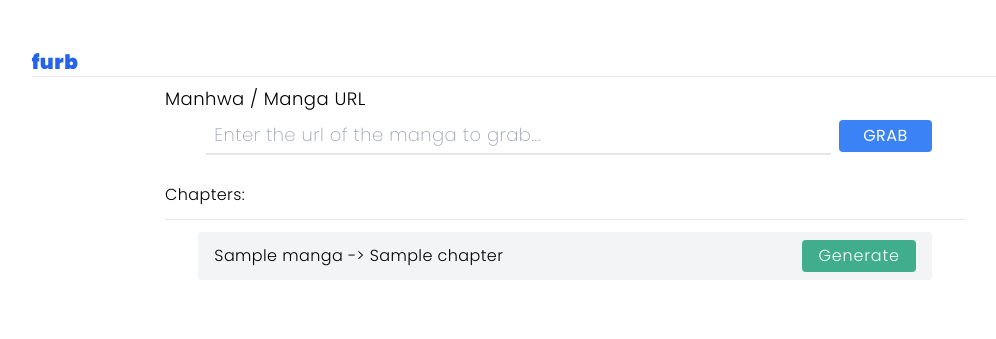
After one commit to tbdsux/furb, a FastAPI app: template templates/output.html in a window 1280 px wide. The commit adds this page. Shown: the top 339 px of the page, without its empty margins (75-1071 px from the left). Run offline with FastAPI, Linux system fonts and the light colour scheme; the template is opened without the code that fills it: most values are stand-ins (such as "Sample title", 1, 10 or a date in 2020); style sheets or scripts are compiled from the project's sources.

Commit message:
Add basic functionality

```diff
--- /dev/null
+++ b/furb/etc.py
@@ -0,0 +1,23 @@
+# Somewhat a CONFIG File
+
+import base64
+
+
+BASE_API = "https://magna.vercel.app/"
+CHAPTERS = "chapters"
+MANGA = "manga"
+QUERY = "?q="
+
+# search parameter
+def search_manga(query):
+    return BASE_API + MANGA + QUERY + query
+
+
+# chapter images paramter
+def get_chapter(query):
+    return BASE_API + MANGA + "/" + CHAPTERS + QUERY + query
+
+
+# decode base64 encoding
+def decode_base64(str):
+    return base64.b64decode(str.encode("ascii")).decode("ascii")
--- a/main.py
+++ b/main.py
@@ -1,8 +1,11 @@
-from fastapi import FastAPI, Request
+from base64 import decode
+from fastapi import FastAPI, Request, Form
 from fastapi.staticfiles import StaticFiles
-from fastapi.responses import HTMLResponse
+from typing import Optional
 from fastapi.templating import Jinja2Templates
 
+from furb.utils import requester, chapter_getter, grabber
+from furb.etc import decode_base64
 
 app = FastAPI()
 
@@ -16,3 +19,37 @@ templates = Jinja2Templates(directory="templates")
 @app.get("/")
 async def index(request: Request):
     return templates.TemplateResponse("index.html", {"request": request})
+
+
+@app.post("/")
+async def index(request: Request, url: str = Form(...)):
+    resp = await requester(url)
+
+    manga_title = resp["title"]
+    results = resp["chapters"]
+
+    return templates.TemplateResponse(
+        "output.html",
+        {"request": request, "query": url, "results": results, "manga": manga_title},
+    )
+
+
+@app.get("/get/q/{b64_str}")
+async def generate_download(request: Request, b64_str: str):
+    try:
+        url = decode_base64(b64_str)
+    except Exception:
+        return None
+
+    resp = await chapter_getter(url)
+    download = await grabber(resp["title"], resp["images"], url)
+
+    return templates.TemplateResponse(
+        "generate.html",
+        {
+            "request": request,
+            "url": url,
+            "chapter": resp["title"],
+            "link": download["data"]["file"]["url"]["short"],  # get the download link
+        },
+    )
--- a/tailwind.config.js
+++ b/tailwind.config.js
@@ -163,6 +163,7 @@ module.exports = {
     },
     fontFamily: {
       sans: [
+        "'Poppins'",
         'ui-sans-serif',
         'system-ui',
         '-apple-system',
--- /dev/null
+++ b/templates/layout.html
@@ -0,0 +1,17 @@
+<!DOCTYPE html>
+<html lang="en">
+<head>
+    <meta charset="UTF-8">
+    <meta name="viewport" content="width=device-width, initial-scale=1.0">
+    <link rel="stylesheet" href="{{ url_for('static', path='/style.css') }}">
+    <!-- google font -->
+    <link rel="preconnect" href="https://fonts.gstatic.com">
+    <link href="https://fonts.googleapis.com/css2?family=Poppins:wght@200;300;400;700;900&display=swap" rel="stylesheet">
+    <title>{% block title %}{% endblock title %}</title>
+</head>
+<body class="antialiased">
+    {% block content %}
+
+    {% endblock content %}
+</body>
+</html>
--- /dev/null
+++ b/templates/output.html
@@ -0,0 +1,38 @@
+{% extends 'layout.html' %}
+
+{% block title %}
+Grab {{manga}}
+{% endblock title %}
+
+{% block content %}
+<div class="py-12 w-5/6 mx-auto">
+    <div>
+        <h1 class="text-xl font-black tracking-wide text-blue-600">furb</h1>
+    </div>
+    <hr>
+
+    <div class="w-3/4 mx-auto py-2">
+        <form action="" method="POST">
+            <label for="" class="text-lg font-light tracking-wide">Manhwa / Manga URL</label>
+            <div class="flex items-center justify-center w-11/12 mx-auto py-1">
+                <input type="text" class="py-1 px-2 text-lg border-b-2 font-thin tracking-wide mx-2 w-full text-blue-500 focus:border-blue-500 focus:outline-none" placeholder="Enter the url of the manga to grab..." value="{{query}}">
+                <input type="submit" value="GRAB" class="py-1 px-6 bg-blue-500 tracking-wide rounded text-white">
+            </div>
+        </form>
+
+        <div class="pt-6">
+            <h4 class="font-light tracking-wide">Chapters:</h4>
+            <hr class="my-3">
+            <div class="w-11/12 mx-auto">
+                <ul>
+                    {% for chapter in results %}
+                    <li class="flex items-center py-2 px-4 rounded bg-gray-100 font-light my-1">
+                        <p class="w-full tracking-wide truncate">{{manga}} -> {{chapter.chapter_name}}</p> <a href="/get/q/{{chapter.b64_hash}}" class="bg-green-600 opacity-75 hover:opacity-100 cursor-pointer text-white rounded py-1 px-4 tracking-wider">Generate</a>
+                    </li>
+                    {% endfor %}
+                </ul>
+            </div>
+        </div>
+    </div>
+</div>
+{% endblock content %}
```
Also changed, not shown: furb/furb.py (added, +81 -0 lines), furb/utils.py (added, +40 -0 lines), templates/generate.html (added, +18 -0 lines), templates/index.html (+24 -12 lines), furb/__init__.py (added), 1 other file.
